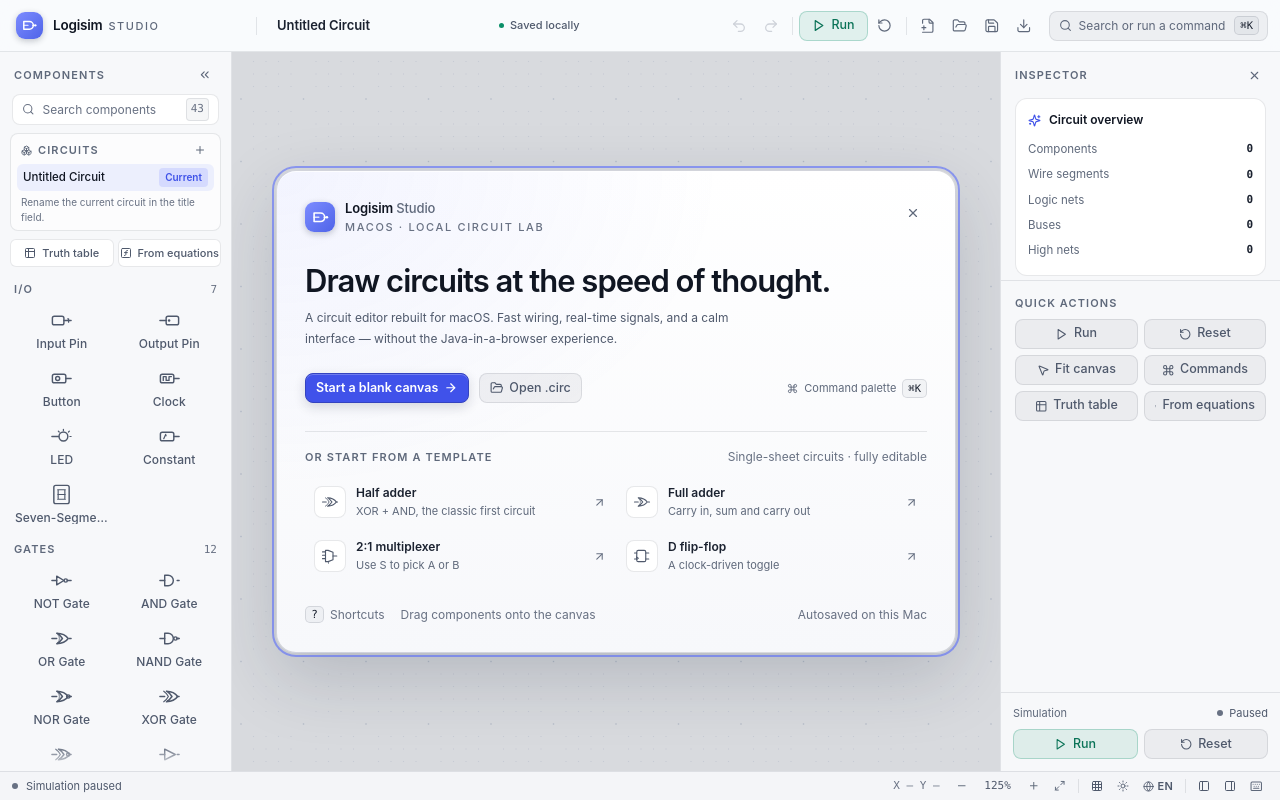
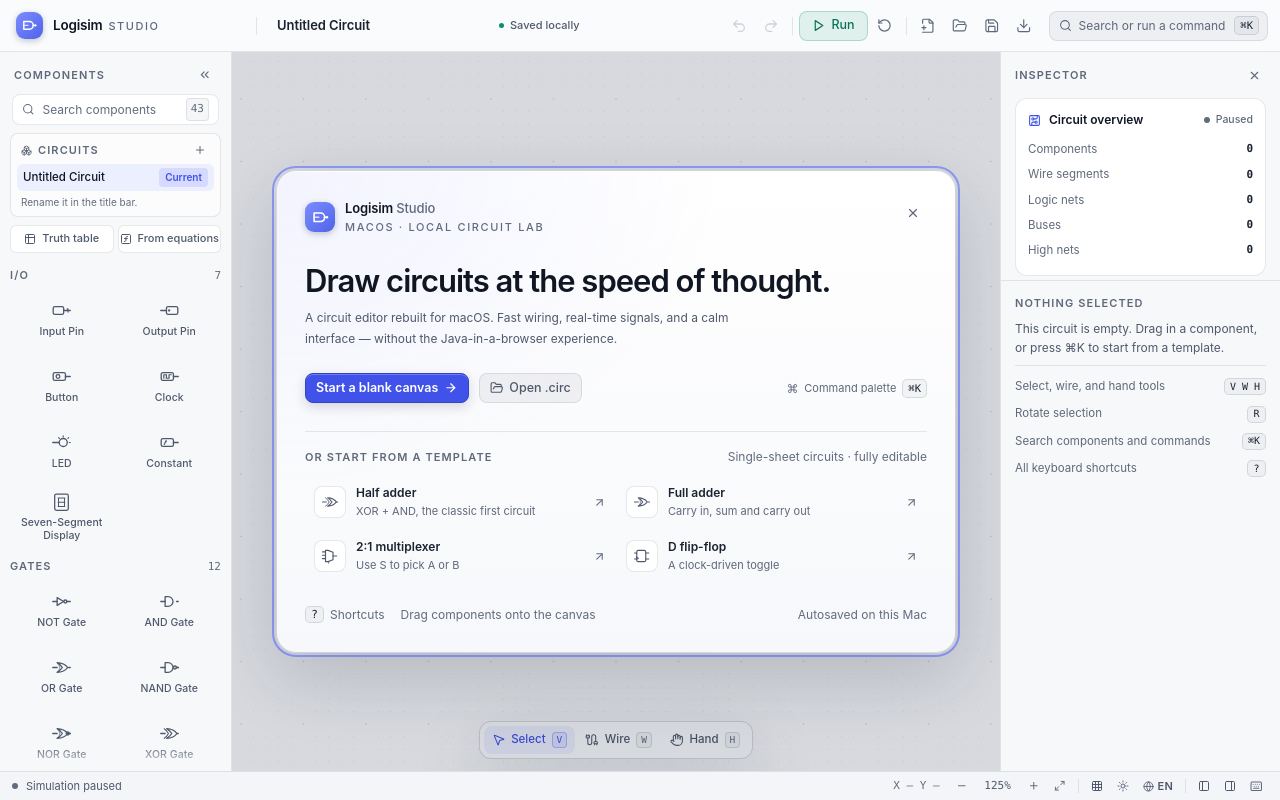
Before and after one commit to danielzmeow/Modern-Logisim, a React (Vite) app: page / in a window 1280 px wide. Built offline with nearby package versions, Linux system fonts and the light colour scheme.

Commit message:
feat(ui): add canvas tool switcher and refine editor chrome

```diff
--- a/src/canvas/Canvas.tsx
+++ b/src/canvas/Canvas.tsx
@@ -28,6 +28,7 @@ import {
 } from '../model/geometry';
 import { computeSubLayout } from '../model/hierarchy';
 import { SPEC_BY_KIND, createComp } from '../model/specs';
+import { CanvasEmptyHint, CanvasToolbar } from '../ui/CanvasToolbar';
 
 type Interaction =
   | { mode: 'idle' }
@@ -75,6 +76,10 @@ function clampZoom(z: number): number {
 export default function Canvas() {
   const { t } = useT();
   const canvasTheme = useEditor((s) => s.canvasTheme);
+  const empty = useEditor(
+    (s) =>
+      s.welcomeClosed && !s.pendingKind && s.doc.comps.length === 0 && s.doc.wires.length === 0,
+  );
   const wrapRef = useRef<HTMLDivElement>(null);
   const canvasRef = useRef<HTMLCanvasElement>(null);
   const sizeRef = useRef({ w: 0, h: 0 });
@@ -950,6 +955,8 @@ export default function Canvas() {
           (e.currentTarget as HTMLCanvasElement).focus();
         }}
       />
+      <CanvasEmptyHint empty={empty} />
+      <CanvasToolbar />
     </div>
   );
 }
--- a/src/editor/store.ts
+++ b/src/editor/store.ts
@@ -358,6 +358,7 @@ export const useEditor = create<EditorState>((set, get) => ({
       future: [],
       selComps: [],
       selWires: [],
+      pendingKind: null,
       welcomeClosed: closed,
     });
     sim.reset();
@@ -387,6 +388,7 @@ export const useEditor = create<EditorState>((set, get) => ({
       future: [],
       selComps: [],
       selWires: [],
+      pendingKind: null,
       welcomeClosed: true,
       running: false,
     });
@@ -405,6 +407,7 @@ export const useEditor = create<EditorState>((set, get) => ({
       future: [],
       selComps: [],
       selWires: [],
+      pendingKind: null,
       welcomeClosed: true,
       running: false,
     });
@@ -500,6 +503,7 @@ export const useEditor = create<EditorState>((set, get) => ({
       future: [],
       selComps: [],
       selWires: [],
+      pendingKind: null,
     });
     sim.reset();
   },
--- a/src/i18n.ts
+++ b/src/i18n.ts
@@ -29,6 +29,16 @@ export const messages = {
     'topbar.search': '搜索或运行命令',
     'topbar.command': '命令',
 
+    'canvas.tools': '画布工具',
+    'canvas.select': '选择',
+    'canvas.wire': '连线',
+    'canvas.hand': '手形',
+    'canvas.rotateHint': 'R 旋转',
+    'canvas.cancelHint': 'Esc 取消',
+    'canvas.placing': '放置',
+    'canvas.emptyTitle': '空白电路',
+    'canvas.emptyHint': '从左侧元件库拖入元件，或按 ⌘K 搜索。',
+
     'sidebar.title': '元件库',
     'sidebar.collapse': '收起侧栏',
     'sidebar.search': '搜索元件',
@@ -58,6 +68,14 @@ export const messages = {
     'inspector.buses': '总线',
     'inspector.highNets': '高电平网络',
     'inspector.quickActions': '快速操作',
+    'inspector.nothingSelected': '未选中对象',
+    'inspector.nothingSelectedHint': '选择元件、导线或文字，即可在这里编辑属性。',
+    'inspector.emptyCircuitHint': '这个电路还是空的。从左侧拖入元件，或按 ⌘K 从模板开始。',
+    'inspector.tipsTitle': '键盘快捷键',
+    'inspector.tipTools': '选择、连线与手形工具',
+    'inspector.tipRotate': '旋转选中元件',
+    'inspector.tipCommands': '搜索元件与命令',
+    'inspector.tipShortcuts': '全部键盘快捷键',
     'inspector.fit': '适应画布',
     'inspector.command': '命令',
     'inspector.simulation': '仿真',
@@ -267,6 +285,7 @@ export const messages = {
     'prefs.light': '浅色',
     'prefs.dark': '深色',
     'prefs.canvas': '画布',
+    'prefs.canvasMismatch': '深色界面下，纸色画布偏亮。',
     'prefs.paper': '纸面',
     'prefs.graphite': '深色',
     'prefs.language': '语言',
@@ -443,6 +462,16 @@ export const messages = {
     'topbar.search': 'Search or run a command',
     'topbar.command': 'Command',
 
+    'canvas.tools': 'Canvas tools',
+    'canvas.select': 'Select',
+    'canvas.wire': 'Wire',
+    'canvas.hand': 'Hand',
+    'canvas.rotateHint': 'R rotate',
+    'canvas.cancelHint': 'Esc cancel',
+    'canvas.placing': 'Place',
+    'canvas.emptyTitle': 'Blank canvas',
+    'canvas.emptyHint': 'Drag a component from the library, or press ⌘K to search.',
+
     'sidebar.title': 'Components',
     'sidebar.collapse': 'Collapse sidebar',
     'sidebar.search': 'Search components',
@@ -472,6 +501,14 @@ export const messages = {
     'inspector.buses': 'Buses',
     'inspector.highNets': 'High nets',
     'inspector.quickActions': 'Quick actions',
+    'inspector.nothingSelected': 'Nothing selected',
+    'inspector.nothingSelectedHint': 'Select a component, wire, or text label to edit its properties here.',
+    'inspector.emptyCircuitHint': 'This circuit is empty. Drag in a component, or press ⌘K to start from a template.',
+    'inspector.tipsTitle': 'Keyboard shortcuts',
+    'inspector.tipTools': 'Select, wire, and hand tools',
+    'inspector.tipRotate': 'Rotate selection',
+    'inspector.tipCommands': 'Search components and commands',
+    'inspector.tipShortcuts': 'All keyboard shortcuts',
     'inspector.fit': 'Fit canvas',
     'inspector.command': 'Commands',
     'inspector.simulation': 'Simulation',
@@ -681,6 +718,7 @@ export const messages = {
     'prefs.light': 'Light',
     'prefs.dark': 'Dark',
     'prefs.canvas': 'Canvas',
+    'prefs.canvasMismatch': 'Paper canvas is bright in dark mode.',
     'prefs.paper': 'Paper',
     'prefs.graphite': 'Graphite',
     'prefs.language': 'Language',
@@ -737,7 +775,7 @@ export const messages = {
     'circuit.referenced': 'This circuit is still used by another circuit. Remove its instances first.',
     'circuit.recursive': 'A circuit cannot contain itself (recursive subcircuit)',
     'circuit.subHint': 'Open it to edit inside; drag it onto the canvas to instantiate.',
-    'circuit.renameHint': 'Rename the current circuit in the title field.',
+    'circuit.renameHint': 'Rename it in the title bar.',
 
     'analysis.title': 'Truth table',
     'analysis.subtitle': 'Enumerate input pins and observe outputs',
--- a/src/styles.css
+++ b/src/styles.css
@@ -76,7 +76,7 @@
   --text-strong: #101622;
   --text-secondary: #4f596c;
   --text-muted: #5f697b;
-  --text-faint: #687183;
+  --text-faint: #626c7e;
   --line: rgba(20, 30, 50, 0.1);
   --line-strong: rgba(20, 30, 50, 0.16);
   --hover: rgba(20, 30, 50, 0.05);
@@ -402,8 +402,9 @@ textarea {
   flex-direction: column;
   align-items: center;
   justify-content: center;
-  gap: 6px;
-  height: 54px;
+  gap: 5px;
+  height: 62px;
+  padding: 5px 3px;
   border-radius: 9px;
   border: 1px solid transparent;
   color: var(--text-secondary);
--- /dev/null
+++ b/src/ui/CanvasToolbar.tsx
@@ -0,0 +1,116 @@
+import { Cable, CircuitBoard, Hand, MousePointer2, X } from 'lucide-react';
+import { useEditor } from '../editor/store';
+import { SPEC_BY_KIND, specName } from '../model/specs';
+import type { Tool } from '../model/types';
+import { useT } from './useT';
+import { CompIcon } from './icons';
+
+const TOOLS = [
+  { id: 'select', label: 'canvas.select', key: 'V', Icon: MousePointer2 },
+  { id: 'wire', label: 'canvas.wire', key: 'W', Icon: Cable },
+  { id: 'pan', label: 'canvas.hand', key: 'H', Icon: Hand },
+] as const satisfies ReadonlyArray<{
+  id: Tool;
+  label: 'canvas.select' | 'canvas.wire' | 'canvas.hand';
+  key: string;
+  Icon: typeof MousePointer2;
+}>;
+
+export function CanvasToolbar() {
+  const tool = useEditor((s) => s.tool);
+  const setTool = useEditor((s) => s.setTool);
+  const setPendingKind = useEditor((s) => s.setPendingKind);
+  const pendingKind = useEditor((s) => s.pendingKind);
+  const lang = useEditor((s) => s.lang);
+  const { t } = useT();
+  const pending = pendingKind ? SPEC_BY_KIND[pendingKind] : null;
+
+  return (
+    <div className="pointer-events-none absolute inset-x-0 bottom-3 z-20 flex justify-center px-3">
+      <div className="pointer-events-auto flex max-w-full items-center gap-1 overflow-hidden rounded-xl border border-[var(--line-strong)] bg-[var(--surface-raised)]/95 p-1 shadow-[var(--shadow-float)] backdrop-blur-md">
+        {pending && pendingKind && (
+          <>
+            <div className="flex min-w-0 items-center gap-2 pl-1.5 pr-1">
+              <span className="grid h-6 w-6 shrink-0 place-items-center rounded-md bg-[var(--accent-soft)] text-[var(--accent-text)]">
+                <CompIcon kind={pendingKind} size={15} />
+              </span>
+              <span className="hidden shrink-0 text-[9.5px] font-semibold uppercase tracking-[0.14em] text-[var(--text-faint)] sm:inline">
+                {t('canvas.placing')}
+              </span>
+              <span className="max-w-[128px] truncate text-[11.5px] font-semibold text-[var(--text-strong)]">
+                {specName(pendingKind, lang)}
+              </span>
+              <span className="hidden shrink-0 text-[10.5px] text-[var(--text-faint)] lg:inline">
+                {t('canvas.rotateHint')} · {t('canvas.cancelHint')}
+              </span>
+              <button
+                className="icon-btn !h-5 !w-5 shrink-0"
+                title={t('common.cancel')}
+                aria-label={t('common.cancel')}
+                onClick={() => setPendingKind(null)}
+              >
+                <X size={11} />
+              </button>
+            </div>
+            <div className="mx-0.5 h-5 w-px shrink-0 bg-[var(--line)]" />
+          </>
+        )}
+
+        <div role="toolbar" aria-label={t('canvas.tools')} className="flex items-center gap-0.5">
+          {TOOLS.map(({ id, label, key, Icon }) => {
+            const active = tool === id && !pending;
+            return (
+              <button
+                key={id}
+                className={`flex h-7 items-center gap-1.5 rounded-lg px-2 text-[11.5px] font-medium transition-colors ${
+                  active
+                    ? 'bg-[var(--accent-soft)] text-[var(--accent-text)]'
+                    : 'text-[var(--text-secondary)] hover:bg-[var(--hover)] hover:text-[var(--text-strong)]'
+                }`}
+                aria-pressed={active}
+                aria-keyshortcuts={key}
+                title={`${t(label)} · ${key}`}
+                onClick={() => {
+                  setPendingKind(null);
+                  setTool(id);
+                }}
+              >
+                <Icon size={13.5} strokeWidth={1.9} />
+                <span className="hidden sm:inline">{t(label)}</span>
+                <kbd
+                  className={`hidden h-[16px] min-w-[15px] items-center justify-center rounded border px-1 font-mono text-[9.5px] leading-none md:inline-flex ${
+                    active
+                      ? 'border-[var(--accent-line)] bg-[var(--accent-soft)] text-[var(--accent-text)]'
+                      : 'border-[var(--kbd-border)] bg-[var(--kbd-bg)] text-[var(--text-faint)]'
+                  }`}
+                >
+                  {key}
+                </kbd>
+              </button>
+            );
+          })}
+        </div>
+      </div>
+    </div>
+  );
+}
+
+export function CanvasEmptyHint({ empty }: { empty: boolean }) {
+  const { t } = useT();
+  if (!empty) return null;
+  return (
+    <div className="pointer-events-none absolute inset-0 z-10 flex items-center justify-center px-8 pb-16">
+      <div className="max-w-[300px] rounded-2xl border border-[var(--line)] bg-[var(--surface-raised)]/92 px-6 py-5 text-center shadow-[var(--shadow-float)] backdrop-blur-md">
+        <div className="mx-auto grid h-11 w-11 place-items-center rounded-xl border border-[var(--line)] bg-[var(--card)] text-[var(--text-muted)] shadow-[var(--shadow-card)]">
+          <CircuitBoard size={20} strokeWidth={1.6} />
+        </div>
+        <div className="mt-3 text-[13px] font-semibold tracking-[-0.01em] text-[var(--text-strong)]">
+          {t('canvas.emptyTitle')}
+        </div>
+        <div className="mt-1 text-[11.5px] leading-[1.6] text-[var(--text-muted)]">
+          {t('canvas.emptyHint')}
+        </div>
+      </div>
+    </div>
+  );
+}
--- a/src/ui/Inspector.tsx
+++ b/src/ui/Inspector.tsx
@@ -13,20 +13,15 @@ import {
   ArrowLeft,
   ArrowRight,
   ArrowUp,
+  CircuitBoard,
   Copy,
   Minus,
   Plus,
   RotateCcw,
   RotateCw,
+  Sparkles,
   Trash2,
   X,
-  Play,
-  Pause,
-  MousePointer2,
-  Command,
-  Sparkles,
-  Table2,
-  FunctionSquare,
 } from 'lucide-react';
 
 function Section({ title, children }: { title: string; children: ReactNode }) {
@@ -45,6 +40,15 @@ function Row({ label, children }: { label: string; children: ReactNode }) {
     <div className="inspector-row">
       <span className="inspector-label">{label}</span>
       <div className="control">{children}</div>
+    </div>
+  );
+}
+
+function TipRow({ keys, label }: { keys: string; label: string }) {
+  return (
+    <div className="flex items-center justify-between gap-3 py-1 text-[11.5px] text-[var(--text-muted)]">
+      <span>{label}</span>
+      <kbd className="kbd !h-[17px] shrink-0 !text-[10px]">{keys}</kbd>
     </div>
   );
 }
@@ -965,10 +969,10 @@ export function Inspector() {
   const selWires = useEditor((s) => s.selWires);
   const setInspector = useEditor((s) => s.setInspector);
   const running = useEditor((s) => s.running);
-  const toggleRunning = useEditor((s) => s.toggleRunning);
   const simTick = useEditor((s) => s.simTick);
   const comps = doc.comps.filter((c) => selComps.includes(c.id));
   const selectedWires = doc.wires.filter((w) => selWires.includes(w.id));
+  const emptyCircuit = doc.comps.length === 0 && doc.wires.length === 0;
 
   const stats = useMemo(() => {
     if (comps.length || selectedWires.length) return null;
@@ -982,11 +986,6 @@ export function Inspector() {
       high,
     };
   }, [doc, comps.length, selectedWires.length, simTick]);
-
-  const reset = () => {
-    sim.reset();
-    viewControls.invalidate();
-  };
 
   return (
     <aside className="side-panel-right relative z-20 flex w-[280px] shrink-0 flex-col">
@@ -1009,10 +1008,14 @@ export function Inspector() {
             <div className="px-3.5 pb-1 pt-1">
               <div className="rounded-xl border border-[var(--line)] bg-[var(--card)] p-3">
                 <div className="flex items-center gap-2">
-                  <Sparkles size={13} className="text-[var(--accent-text)]" />
+                  <CircuitBoard size={13} className="text-[var(--accent-text)]" />
                   <div className="text-[12px] font-semibold text-[var(--text-strong)]">
                     {t('inspector.overview')}
                   </div>
+                  <span className="ml-auto flex items-center gap-1.5 text-[10.5px] font-medium text-[var(--text-muted)]">
+                    <span className={`sim-dot ${running ? 'on' : ''}`} />
+                    {running ? t('inspector.running') : t('inspector.paused')}
+                  </span>
                 </div>
                 <div className="mt-2">
                   <div className="stat-row">
@@ -1038,60 +1041,20 @@ export function Inspector() {
                 </div>
               </div>
             </div>
-            <Section title={t('inspector.quickActions')}>
-              <div className="grid grid-cols-2 gap-1.5">
-                <button className="btn btn-soft" onClick={toggleRunning}>
-                  {running ? <Pause size={12.5} /> : <Play size={12.5} />}
-                  {running ? t('common.pause') : t('common.run')}
-                </button>
-                <button className="btn btn-soft" onClick={reset}>
-                  <RotateCcw size={12.5} /> {t('common.reset')}
-                </button>
-                <button className="btn btn-soft" onClick={() => viewControls.fit()}>
-                  <MousePointer2 size={12.5} /> {t('inspector.fit')}
-                </button>
-                <button
-                  className="btn btn-soft"
-                  onClick={() => useEditor.getState().setPaletteOpen(true)}
-                >
-                  <Command size={12.5} /> {t('inspector.command')}
-                </button>
-                <button
-                  className="btn btn-soft"
-                  onClick={() => useEditor.getState().setTruthOpen(true)}
-                >
-                  <Table2 size={12.5} /> {t('sidebar.truthTable')}
-                </button>
-                <button
-                  className="btn btn-soft"
-                  onClick={() => useEditor.getState().setEquationOpen(true)}
-                >
-                  <FunctionSquare size={12.5} /> {t('sidebar.fromEquation')}
-                </button>
+            <Section title={t('inspector.nothingSelected')}>
+              <p className="text-[12px] leading-[1.6] text-[var(--text-secondary)]">
+                {emptyCircuit ? t('inspector.emptyCircuitHint') : t('inspector.nothingSelectedHint')}
+              </p>
+              <div className="mt-2 space-y-0.5 border-t border-[var(--line)] pt-2">
+                <TipRow keys="V W H" label={t('inspector.tipTools')} />
+                <TipRow keys="R" label={t('inspector.tipRotate')} />
+                <TipRow keys="⌘K" label={t('inspector.tipCommands')} />
+                <TipRow keys="?" label={t('inspector.tipShortcuts')} />
               </div>
             </Section>
           </>
         )}
       </div>
-
-      <div className="shrink-0 border-t border-[var(--line)] p-3">
-        <div className="flex items-center justify-between text-[11px]">
-          <span className="text-[var(--text-muted)]">{t('inspector.simulation')}</span>
-          <span className="flex items-center gap-1.5 text-[var(--text-secondary)]">
-            <span className={`sim-dot ${running ? 'on' : ''}`} />
-            {running ? t('inspector.running') : t('inspector.paused')}
-          </span>
-        </div>
-        <div className="mt-2 grid grid-cols-2 gap-1.5">
-          <button className={`btn ${running ? 'btn-soft' : 'btn-run'}`} onClick={toggleRunning}>
-            {running ? <Pause size={12.5} /> : <Play size={12.5} />}
-            {running ? t('common.pause') : t('common.run')}
-          </button>
-          <button className="btn btn-soft" onClick={reset}>
-            <RotateCcw size={12.5} /> {t('common.reset')}
-          </button>
-        </div>
-      </div>
     </aside>
   );
 }
--- a/src/ui/Sidebar.tsx
+++ b/src/ui/Sidebar.tsx
@@ -204,7 +204,7 @@ export function Sidebar() {
 
         {groups.map((group) => (
           <div key={group.id} className="mb-1">
-            <div className="flex items-baseline justify-between px-1 pb-1 pt-1.5">
+            <div className="sticky top-0 z-10 -mx-1 flex items-baseline justify-between bg-[var(--surface)] px-1 pb-1 pt-1.5">
               <span className="panel-label">{lang === 'zh' ? group.name : group.nameEn}</span>
               <span className="font-mono text-[11px] text-[var(--text-faint)]">{group.specs.length}</span>
             </div>
@@ -225,8 +225,8 @@ export function Sidebar() {
                     }}
                     onClick={() => setPendingKind(active ? null : spec.kind)}
                   >
-                    <CompIcon kind={spec.kind} size={23} />
-                    <span className="max-w-full overflow-hidden text-ellipsis whitespace-nowrap px-1 text-[12px] font-medium leading-none tracking-[0.005em]">
+                    <CompIcon kind={spec.kind} size={21} />
+                    <span className="line-clamp-2 max-w-full break-words px-1 text-center text-[10.5px] font-medium leading-[1.2] tracking-[0.005em]">
                       {name}
                     </span>
                   </button>
--- a/src/ui/Toasts.tsx
+++ b/src/ui/Toasts.tsx
@@ -33,7 +33,7 @@ export function Toasts() {
           : 'text-[var(--accent-text)]';
 
   return (
-    <div className="pointer-events-none fixed inset-x-0 bottom-[42px] z-[70] flex justify-center px-4">
+    <div className="pointer-events-none fixed inset-x-0 bottom-[88px] z-[70] flex justify-center px-4">
       <div className="toast pointer-events-auto flex max-w-[560px] items-start gap-2.5 rounded-xl px-3.5 py-2.5">
         <Icon size={14} className={`mt-[1px] shrink-0 ${color}`} />
         <div className="whitespace-pre-wrap text-[12px] leading-[1.5] text-[var(--text)]">{toast.text}</div>
```
Also changed, not shown: src/ui/Preferences.tsx (+14 -1 lines).
